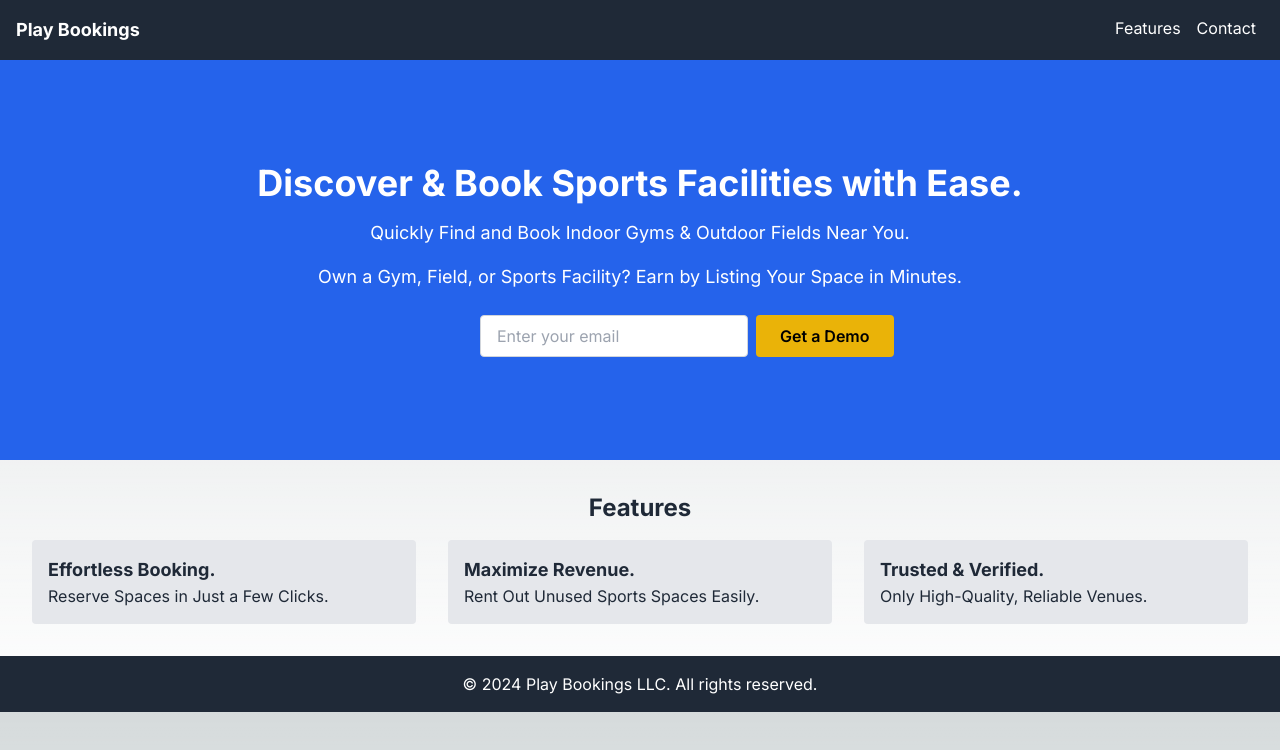
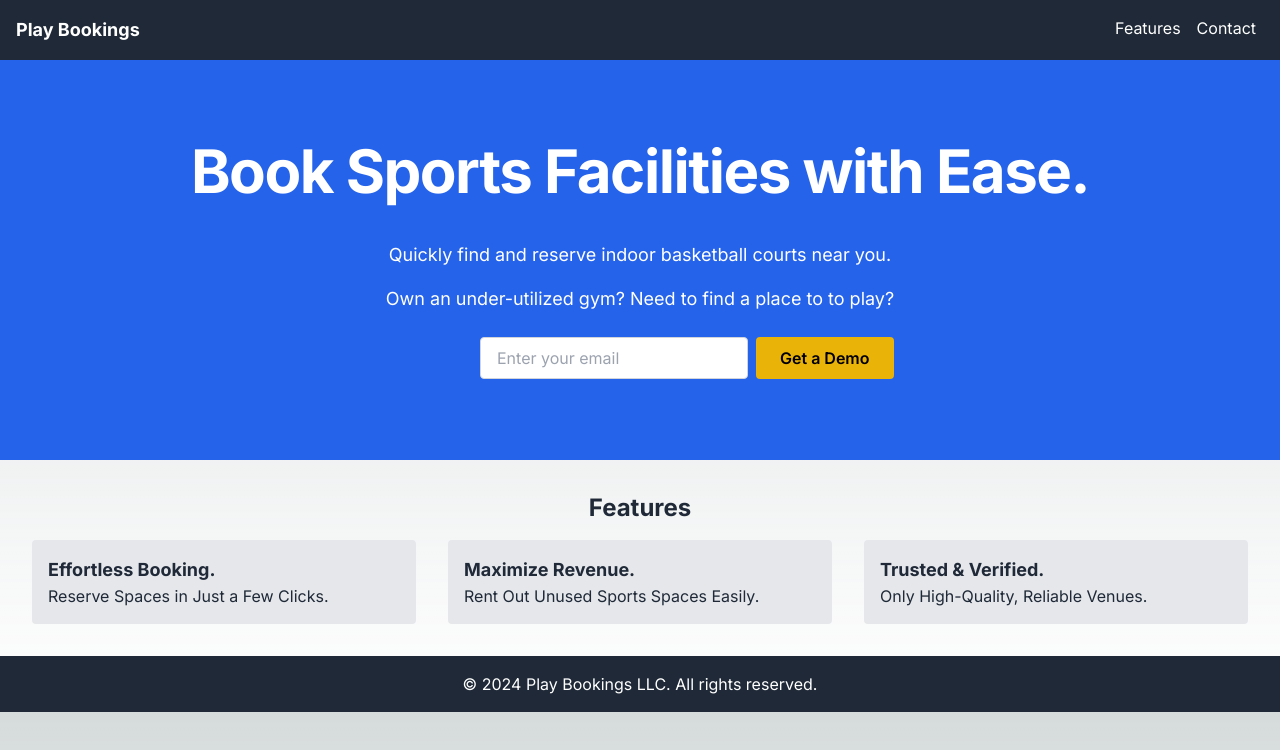
Before and after one commit to jensenmiers/PlayBookings.com, a Next.js app in the folder play-bookings/: page / in a window 1280 px wide. Shown: the top 750 px of the page. Built offline with nearby package versions, Linux system fonts and the light colour scheme.

Commit message:
new landing page copy

```diff
--- a/play-bookings/src/pages/index.js
+++ b/play-bookings/src/pages/index.js
@@ -50,16 +50,16 @@ export default function Home() {
       <RootLayout>
         <section className="flex flex-col items-center justify-center min-h-[50vh] bg-blue-600 text-white px-4 sm:px-6 lg:px-8">
           {/* <h2 className="text-4xl font-bold">Discover & Book Sports Facilities with Ease</h2> */}
-          <h2 className="text-2xl sm:text-3xl lg:text-4xl font-bold text-center">
-            Discover & Book Sports Facilities with Ease.
+          <h2 className="mb-6 text-4xl sm:text-5xl lg:text-6xl font-bold tracking-tight text-center">
+            Book Sports Facilities with Ease.
           </h2>
           {/* <p className="mt-4 text-lg">Quickly Find and Book Indoor Gyms & Outdoor Fields Near You.</p> */}
           <p className="mt-4 text-base sm:text-lg text-center">
-            Quickly Find and Book Indoor Gyms & Outdoor Fields Near You.
+            Quickly find and reserve indoor basketball courts near you.
           </p>
           {/* <p className="mt-4 text-lg">Own a Gym or Field? Earn by Listing Your Space in Minutes.</p> */}
           <p className="mt-4 text-base sm:text-lg text-center">
-            Own a Gym, Field, or Sports Facility? Earn by Listing Your Space in Minutes.
+            Own an under-utilized gym? Need to find a place to to play?
           </p>
           {/* <button className="mt-6 px-6 py-2 bg-yellow-500 text-black font-semibold rounded">Get Early Access – Join Our List for Exclusive Updates!</button> */}
           <form onSubmit={handleGetDemoClick}>
```
